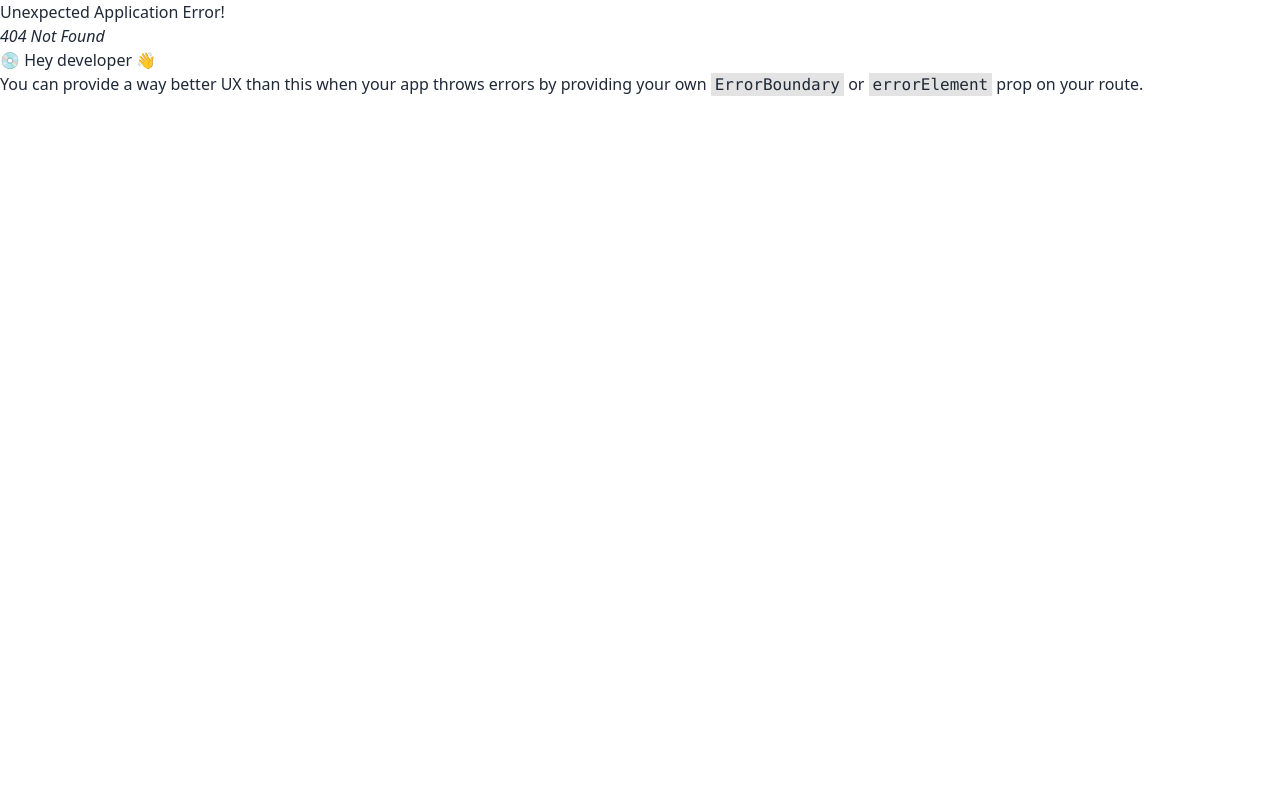
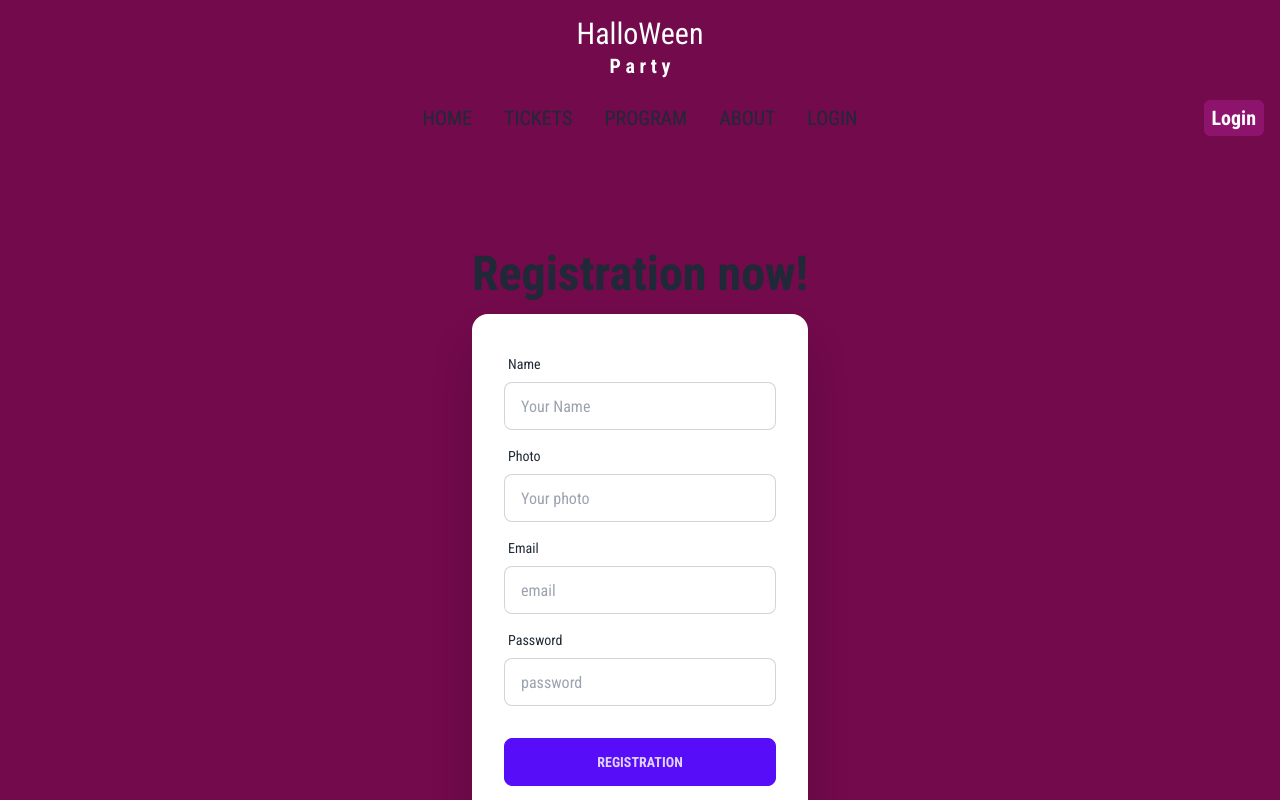
Before and after one commit to sakibalam12345/Hallowean-Ticket, a React (Vite) app: page /registration in a window 1280 px wide. Before the commit this address had no page. Shown: the top 800 px of the page. Built offline with nearby package versions, Linux system fonts and the light colour scheme; no server answers.

Commit message:
login and registration auth file created and added

```diff
--- a/src/Pages/Banner/Banner.jsx
+++ b/src/Pages/Banner/Banner.jsx
@@ -7,7 +7,6 @@ const Banner = () => {
             <h1 className="text-5xl text-center text-white pt-5">HalloWeeN</h1>
             <p className="font-extrabold text-9xl text-white text-center ">PARTY</p>
 
-
         </div>
     );
 };
--- a/src/Pages/Carddetails/Carddetailsshow.jsx
+++ b/src/Pages/Carddetails/Carddetailsshow.jsx
@@ -4,14 +4,14 @@
 
 const Carddetailsshow = ({card}) => {
 
-    const {category,image,category_details,id} = card;
+    const {category,image,category_details} = card;
     return (
-        <div className="bg-[#720A4C]">
- <div className="card w-96 bg-gradient-to-b from-rose-100 to-rose-900 text-white  shadow-xl mx-auto">
+        <div className="bg-[#720A4C] pb-20">
+ <div className="card w-full bg-gradient-to-b from-rose-100 to-rose-900 text-white  shadow-xl mx-auto">
   <figure><img src={image} alt="Shoes" /></figure>
   <div className="card-body items-center text-center ">
-    <h2 className="card-title ">{category}</h2>
-    <p>{category_details} </p>
+    <h2 className="card-title text-2xl font-bold ">{category}</h2>
+    <p className="text-5xl font-semibold">{category_details} </p>
 
     </div>
   </div>
--- a/src/Pages/Login/Login.jsx
+++ b/src/Pages/Login/Login.jsx
@@ -1,9 +1,70 @@
+import { useContext } from "react";
+import { Link, useLocation, useNavigate } from "react-router-dom";
+import { Authcontext } from "../../Provider/Authprovider";
+import { Result } from "postcss";
 
 
 const Login = () => {
+
+    const location = useLocation();
+    const Navigate = useNavigate();
+
+    const {login} = useContext(Authcontext)
+
+    const handlelogin = e =>{
+        e.preventDefault();
+        const form = new FormData(e.currentTarget)
+        const email = form.get('email');
+        const password = form.get('password')
+        console.log(form,email,password)
+
+        login(email,password)
+        .then(result=>{
+            console.log(result.user)
+
+            Navigate(location?.state ? location.state : '/')
+
+        } )
+        .catch(error=>{
+            console.error(error)
+        })
+
+
+
+
+    }
     return (
         <div>
-            <h1>this is a login page</h1>
+            <div className="hero min-h-screen  bg-[#720A4C]">
+  <div className="hero-content flex-col ">
+    <div className="text-center ">
+      <h1 className="text-5xl font-bold">Login now!</h1>
+    </div>
+    <div className="card flex-shrink-0 w-[400px] shadow-2xl bg-base-100">
+      <form onSubmit={handlelogin} className="card-body">
+        <div className="form-control">
+          <label className="label">
+            <span className="label-text">Email</span>
+          </label>
+          <input type="email" name="email" placeholder="email" className="input input-bordered" required />
+        </div>
+        <div className="form-control">
+          <label className="label">
+            <span className="label-text">Password</span>
+          </label>
+          <input type="password" name="password" placeholder="password" className="input input-bordered" required />
+          <label className="label">
+            <a href="#" className="label-text-alt link link-hover">Forgot password?</a>
+          </label>
+        </div>
+        <div className="form-control mt-6">
+          <button className="btn btn-primary">Login</button>
+        </div>
+      </form>
+      <p className="text-center pb-5">Do not have an account? please <Link to='/registration' className="text-red-500"> Registration</Link></p>
+    </div>
+  </div>
+</div>
         </div>
     );
 };
--- a/src/Pages/Navbar/Navbar.jsx
+++ b/src/Pages/Navbar/Navbar.jsx
@@ -1,7 +1,23 @@
-import { NavLink } from "react-router-dom";
+import { useContext } from "react";
+import { Link, NavLink } from "react-router-dom";
+import { Authcontext } from "../../Provider/Authprovider";
 
 
 const Navbar = () => {
+
+    const {user,logout} = useContext(Authcontext)
+
+    const handlelogout = ()=>{
+        logout()
+        .then(result=>{
+            console.log(result.user)
+        })
+        .catch(error=>{
+            console.error(error)
+        })
+    }
+
+
 
     const navlinks = <>
      <li>
@@ -65,7 +81,7 @@ const Navbar = () => {
     </>
     return (
         <div className="bg-[#720A4C]">
-            <h1 className="text-3xl fon text-center pt-4 text-white">HalloWeen</h1>
+            <h1 className="text-3xl  text-center pt-4 text-white">HalloWeen</h1>
             <h3 className="text-xl font-semibold text-center text-white">P a r t y</h3>
             <div>
             <div className="navbar  bg-[#720A4C]">
@@ -80,12 +96,33 @@ const Navbar = () => {
     </div>
 
   </div>
-  <div className="navbar  hidden lg:flex">
+  <div className="navbar-center  hidden lg:flex">
     <ul className="menu menu-horizontal px-1">
     {navlinks}
     </ul>
   </div>
+  <div className="navbar-end">
+  <div className="w-10 rounded-full">
+
+        </div>
+        {
+            user ?
+            <>
+              <img className="mr-4" src="/images/stock/photo-1534528741775-53994a69daeb.jpg" />
+              <p>{user.displayName}</p>
+              <p> <button onClick={handlelogout} className="bg-[#8E136D]  text-white font-bold text-xl px-2 py-1 rounded-md mr-2">Login out</button></p>
+            </>
+
+            :
+            <Link to='/login'>
+   <button className="bg-[#8E136D]  text-white font-bold text-xl px-2 py-1 rounded-md mr-2">Login</button>
+    </Link>
+        }
+
+
+  </div>
 </div>
+
             </div>
         </div>
     );
--- /dev/null
+++ b/src/Pages/Registration/Registration.jsx
@@ -0,0 +1,75 @@
+import { useContext } from "react";
+import { Link } from "react-router-dom";
+import { Authcontext } from "../../Provider/Authprovider";
+
+
+const Registration = () => {
+    const {createuser,user} = useContext(Authcontext)
+    const handleregistration = e =>{
+        e.preventDefault();
+        const form = new FormData(e.currentTarget);
+        const name = form.get('name');
+        const photo = form.get('photo');
+        const email = form.get('email');
+        const password = form.get('password');
+
+        console.log(name,photo,email,password)
+
+        createuser(email,password)
+        .then(result=>{
+            console.log(result.user)
+        })
+        .catch(error=>{
+            console.error(error)
+        })
+
+
+    }
+    return (
+        <div>
+            <div className="hero min-h-screen bg-[#720A4C]">
+  <div className="hero-content flex-col ">
+    <div className="text-center ">
+      <h1 className="text-5xl font-bold">Registration now!</h1>
+
+    </div>
+    <div className="card flex-shrink-0 w-full max-w-sm shadow-2xl bg-base-100">
+      <form onSubmit={handleregistration} className="card-body">
+        <div className="form-control">
+          <label className="label">
+            <span className="label-text">Name</span>
+          </label>
+          <input type="text" name="name" placeholder="Your Name" className="input input-bordered" required />
+        </div>
+        <div className="form-control">
+          <label className="label">
+            <span className="label-text">Photo</span>
+          </label>
+          <input type="text" name="photo" placeholder="Your photo" className="input input-bordered" required />
+        </div>
+        <div className="form-control">
+          <label className="label">
+            <span className="label-text">Email</span>
+          </label>
+          <input type="email" name="email" placeholder="email" className="input input-bordered" required />
+        </div>
+        <div className="form-control">
+          <label className="label">
+            <span className="label-text">Password</span>
+          </label>
+          <input type="password" name="password" placeholder="password" className="input input-bordered" required />
+
+        </div>
+        <div className="form-control mt-6">
+          <button className="btn btn-primary">Registration</button>
+        </div>
+      </form>
+      <p className="text-center pb-5">Already have an account? please <Link to='/login' className="text-red-500">Login</Link></p>
+    </div>
+  </div>
+</div>
+        </div>
+    );
+};
+
+export default Registration;
--- /dev/null
+++ b/src/Privateroute/Privateroute.jsx
@@ -0,0 +1,22 @@
+import { useContext } from "react";
+import { Authcontext } from "../Provider/Authprovider";
+import { Navigate, useLocation } from "react-router-dom";
+
+
+const Privateroute = ({children}) => {
+
+    const location = useLocation()
+
+    const {user,loading} = useContext(Authcontext);
+    if(loading){
+        return <span className="loading loading-spinner loading-lg"></span>
+    }
+    if(user){
+        return children
+    }
+    return <Navigate state={location.pathname} to='/login'></Navigate>
+
+    ;
+};
+
+export default Privateroute;
--- /dev/null
+++ b/src/Provider/Authprovider.jsx
@@ -0,0 +1,50 @@
+import { createContext, useEffect, useState } from "react";
+import { createUserWithEmailAndPassword, getAuth, onAuthStateChanged, signInWithEmailAndPassword, signOut } from "firebase/auth";
+import app from "../Firebase/Firebase.config";
+
+
+export const Authcontext = createContext(null);
+const auth = getAuth(app);
+
+const Authprovider = ({children}) => {
+
+    const [user,setuser] = useState(null);
+    const [loading,setloading] = useState(true)
+    console.log(user)
+
+    const createuser = (email,password)=>{
+        setloading(true)
+        return createUserWithEmailAndPassword(auth,email,password)
+    }
+
+    const login = (email,password) =>{
+        setloading(true)
+        return signInWithEmailAndPassword(auth,email,password)
+    }
+
+    const logout = ()=>{
+        setloading(true)
+        return signOut(auth)
+    }
+   useEffect(()=>{
+  const unsubscribe =  onAuthStateChanged(auth, currentuser =>{
+    console.log('on chane', currentuser)
+        setuser(currentuser);
+        setloading(false)
+    });
+    return ()=>{
+        unsubscribe();
+    }
+
+  },[])
+
+
+    const authinfo= {user,createuser,login,logout,loading}
+    return (
+        <Authcontext.Provider value={authinfo}>
+            {children}
+        </Authcontext.Provider>
+    );
+};
+
+export default Authprovider;
--- a/src/main.jsx
+++ b/src/main.jsx
@@ -4,9 +4,13 @@ import ReactDOM from 'react-dom/client'
 import './index.css'
 import { RouterProvider } from 'react-router-dom'
 import router from './Router/Router.jsx'
+import Authprovider from './Provider/Authprovider'
 
 ReactDOM.createRoot(document.getElementById('root')).render(
   <React.StrictMode>
+    <Authprovider>
     <RouterProvider router={router}></RouterProvider>
+    </Authprovider>
+
   </React.StrictMode>,
 )
```
Also changed, not shown: src/Router/Router.jsx (+7 -1 lines).
